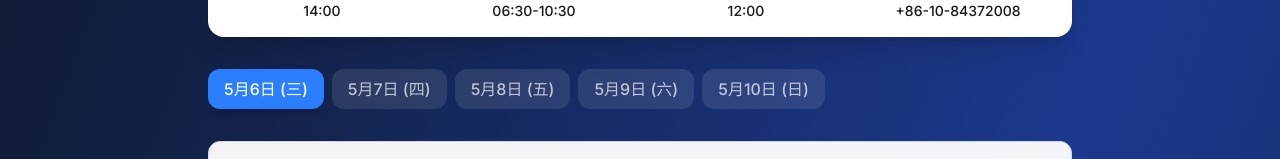
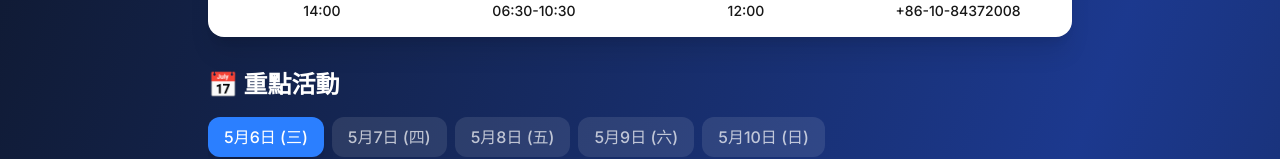
Before and after one commit to tonyaialgo/aspire-2026, a Next.js app: page / in a window 1280 px wide. Shown: the part 401-560 px from the top of the page. Built offline with nearby package versions, Linux system fonts and the light colour scheme.

Commit message:
Add '重點活動' title above day tabs

```diff
--- a/src/app/page.tsx
+++ b/src/app/page.tsx
@@ -253,6 +253,7 @@
 
       {/* Day Tabs */}
       <div className="max-w-4xl mx-auto px-4 mt-8">
+        <h2 className="text-2xl font-bold text-white mb-4">📅 重點活動</h2>
         <div className="flex overflow-x-auto gap-2 pb-2 scrollbar-hide">
           {(Object.keys(schedule) as DayKey[]).map((day) => (
             <button
```
